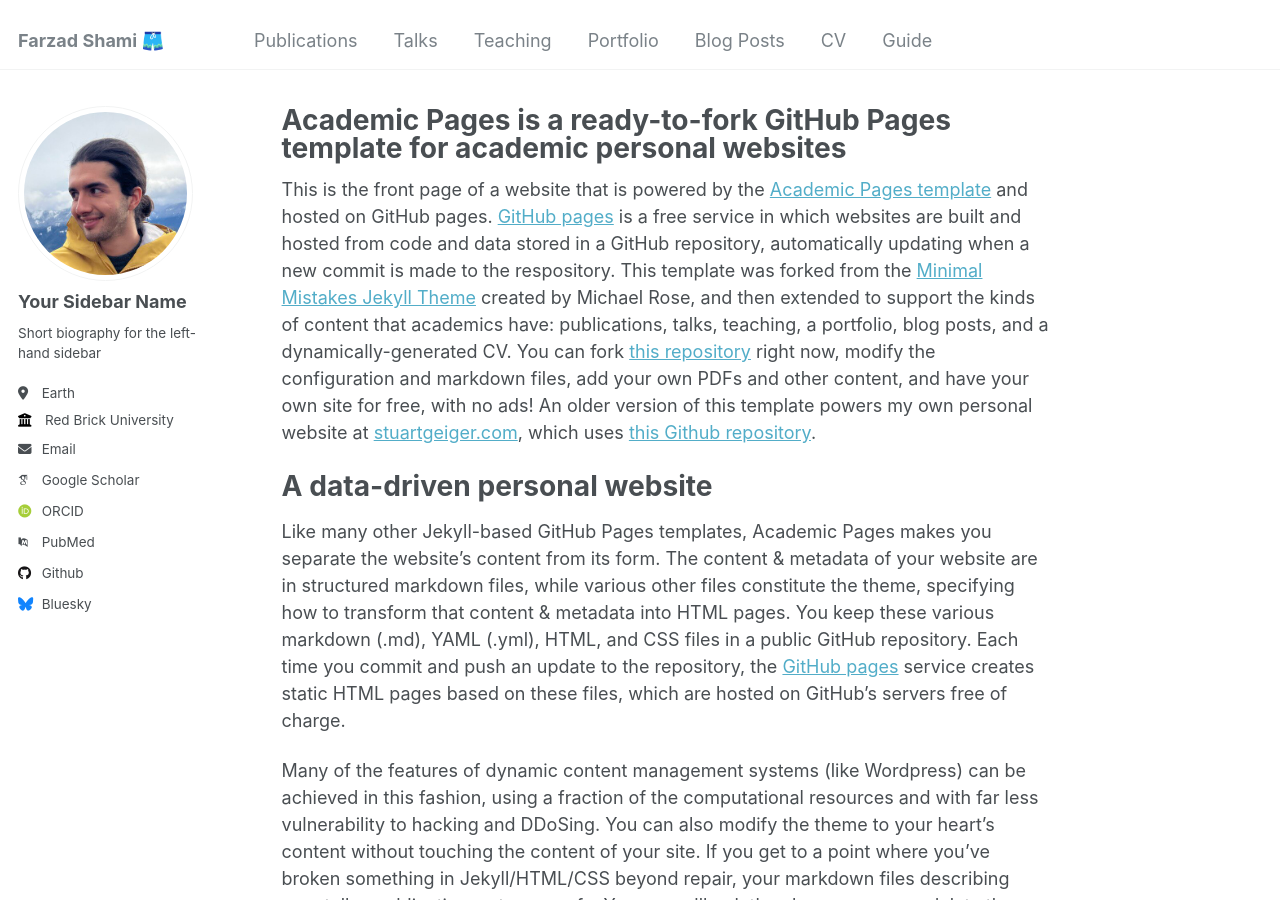
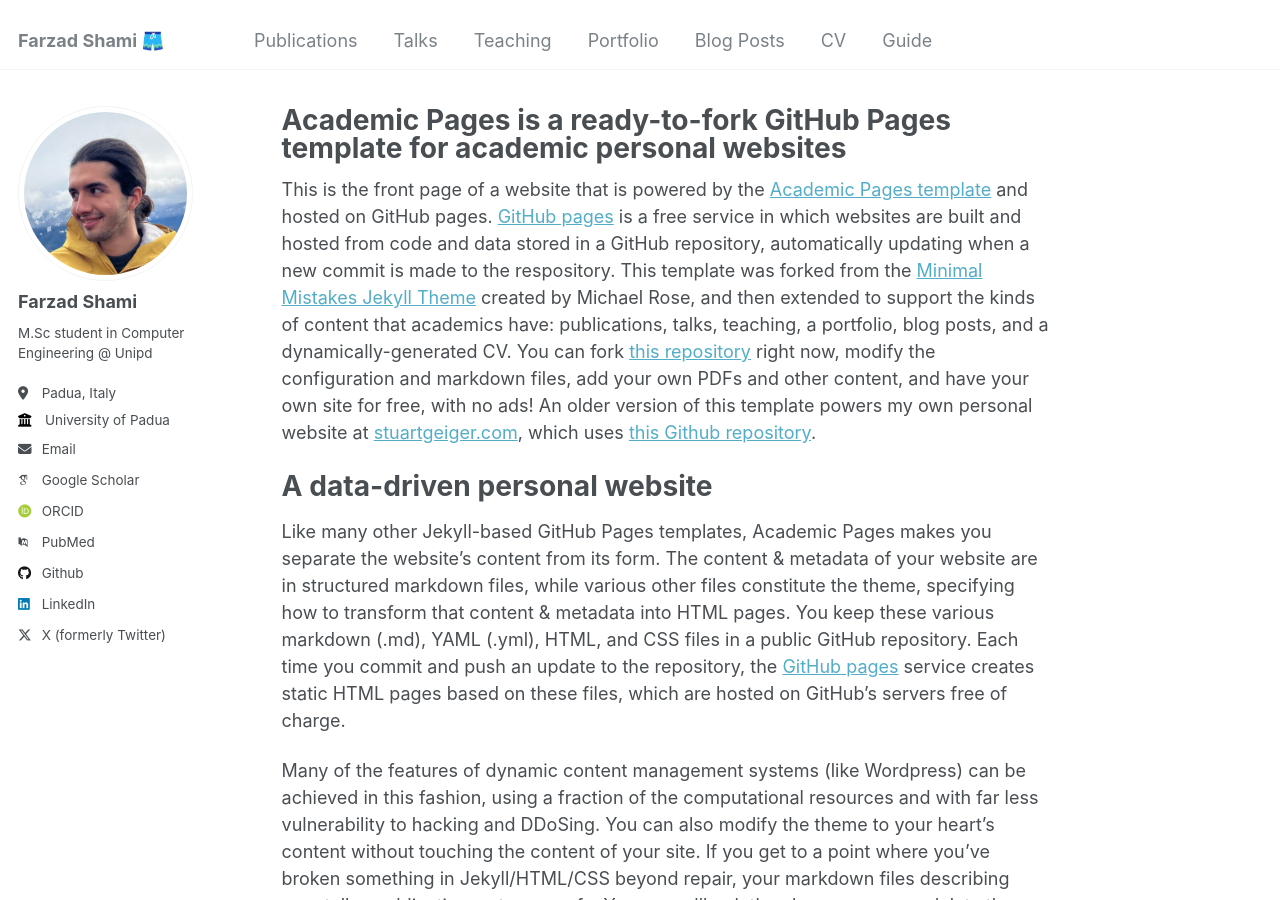
Before and after one commit to fuzsh/fuzsh.github.io, a Jekyll site: the page built from _pages/about.md, in a window 1280 px wide and 900 px high. Built offline with Jekyll 4.4.1, drawn with Linux system fonts in a browser that asks for light colours; some web fonts are replaced.

Commit message:
Update _config.yml

```diff
--- a/_config.yml
+++ b/_config.yml
@@ -22,13 +22,13 @@
 author:
   # Biographic information
   avatar           : "profile.png"
-  name             : "Your Sidebar Name"
+  name             : "Farzad Shami"
   pronouns         : # example: "she/her"
-  bio              : "Short biography for the left-hand sidebar"
-  location         : "Earth"
-  employer         : "Red Brick University"
+  bio              : "M.Sc student in Computer Engineering @ Unipd"
+  location         : "Padua, Italy"
+  employer         : "University of Padua"
   uri              : # URL
-  email            : "none@example.org"
+  email            : "farzad.shami@studenti.unipd.it"
 
   # Academic websites
   arxiv            : # URL - Update with the correct link to your profile
@@ -48,7 +48,7 @@
   stackoverflow    : # User number or user number and name (i.e., use "1" or "1/jeff-atwood")
 
   # Social media
-  bluesky          : "bsky.app" # Replace this with you Bluesky username
+  bluesky          : # Username
   facebook         : # Username
   flickr           : # Username
   foursquare       : # Username
@@ -57,7 +57,7 @@
   keybase          : # Username
   instagram        : # Username
   lastfm           : # Username
-  linkedin         : # Username
+  linkedin         : "farzad-shami"
   mastodon         : # URL
   medium           : # URL
   pinterest        : # Username
@@ -65,7 +65,7 @@
   steam            : # Username
   telegram         : # URL
   tumblr           : # Username
-  twitter          : # Username for X / Twitter
+  twitter          : "0xFarzad"
   vine             : # Username
   weibo            : # Username
   wikipedia        : # Username
```
